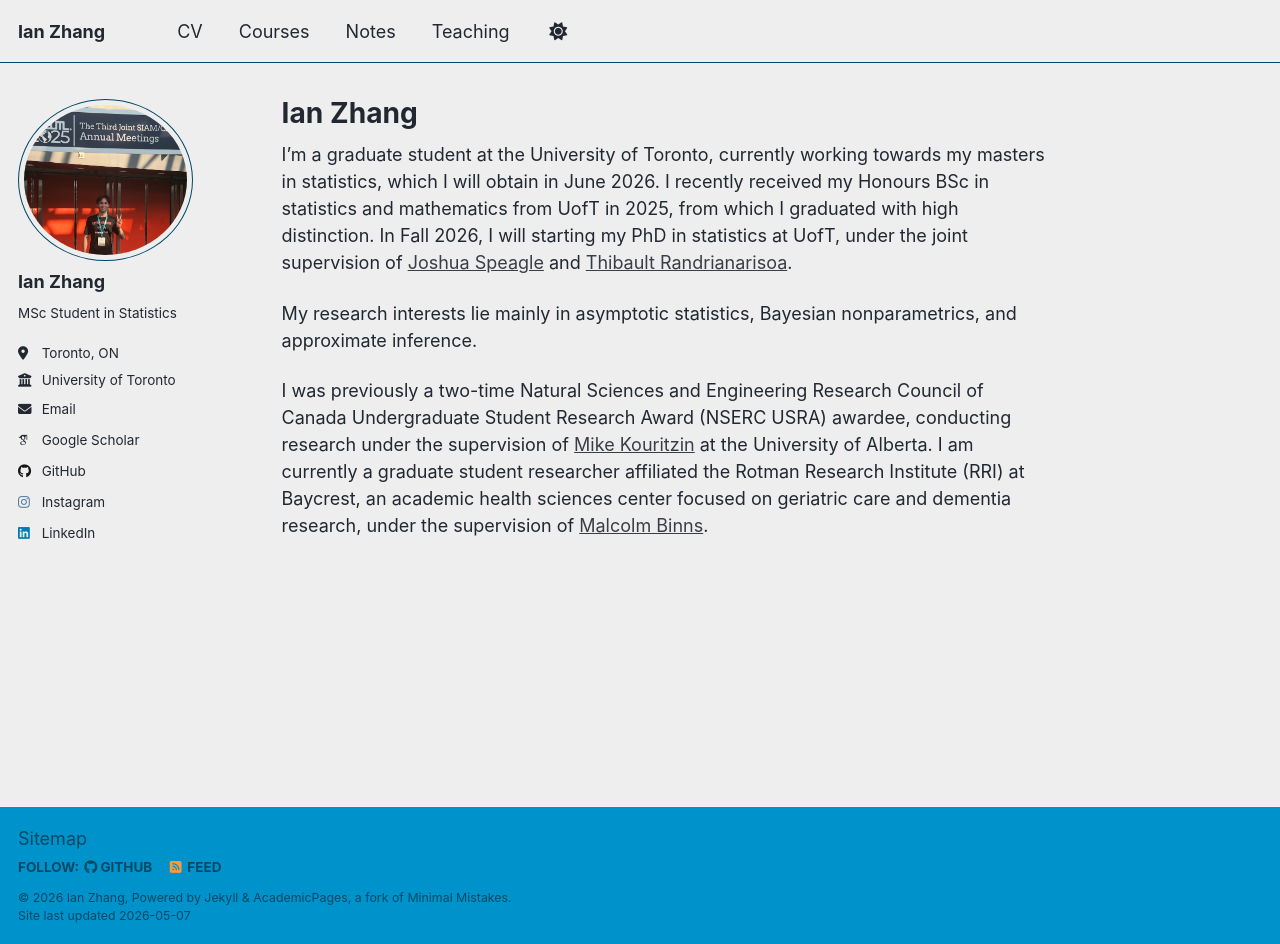
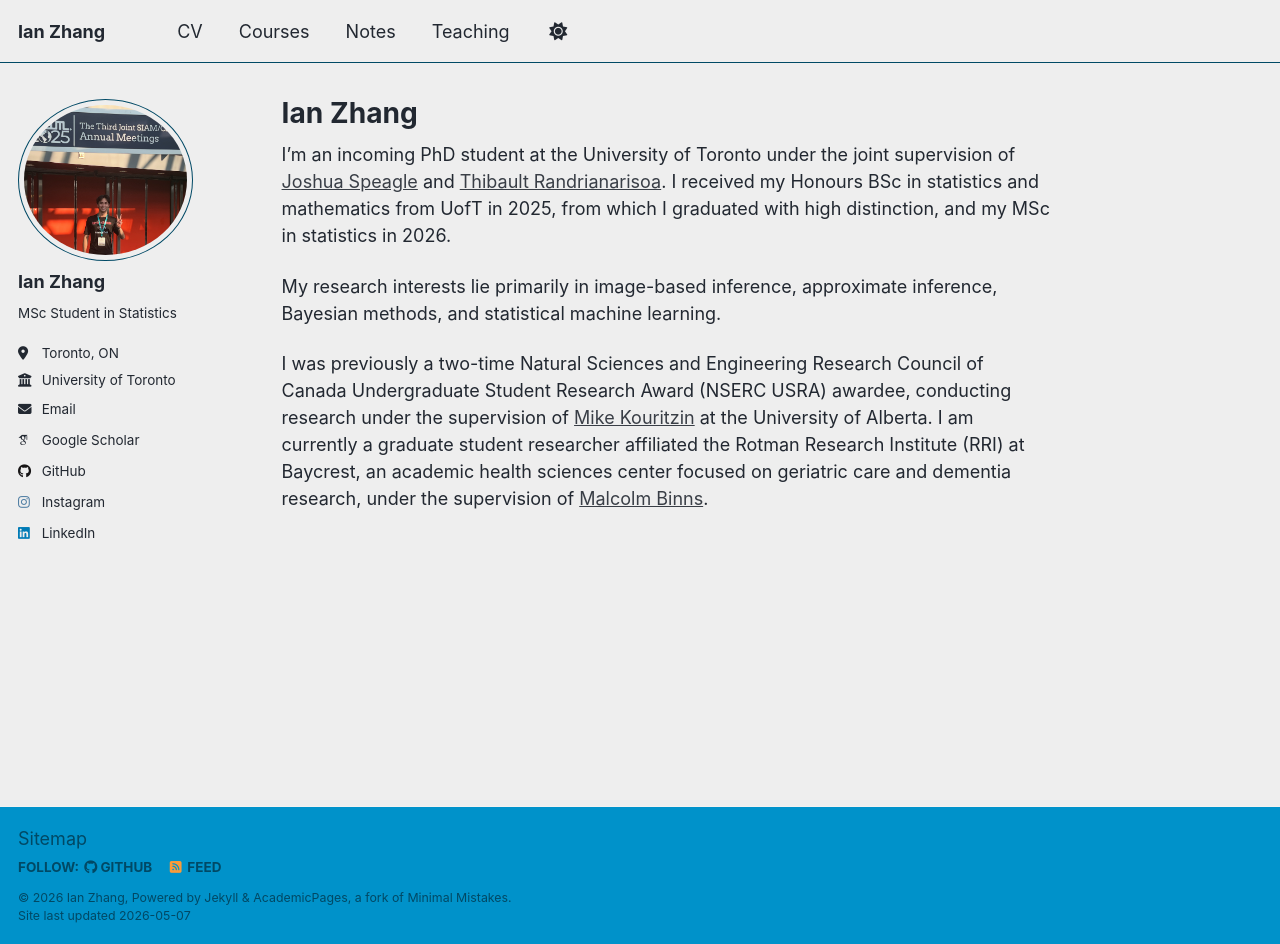
Before and after one commit to IanZhang42/ianwebsite, a Jekyll site: the page built from _pages/about.md, in a window 1280 px wide and 944 px high. Built offline with Jekyll 4.4.1, drawn with Linux system fonts in a browser that asks for light colours; some web fonts are replaced; a script that is not in the unit is left out.

Commit message:
Update about.md

```diff
--- a/_pages/about.md
+++ b/_pages/about.md
@@ -7,8 +7,8 @@ redirect_from:
   - /about.html
 ---
 
-I'm a graduate student at the University of Toronto, currently working towards my masters in statistics, which I will obtain in June 2026. I recently received my Honours BSc in statistics and mathematics from UofT in 2025, from which I graduated with high distinction. In Fall 2026, I will starting my PhD in statistics at UofT, under the joint supervision of [Joshua Speagle](https://joshspeagle.com/) and [Thibault Randrianarisoa](https://thibaultrandrianarisoa.netlify.app/).
+I'm an incoming PhD student at the University of Toronto under the joint supervision of [Joshua Speagle](https://joshspeagle.com/) and [Thibault Randrianarisoa](https://thibaultrandrianarisoa.netlify.app/). I received my Honours BSc in statistics and mathematics from UofT in 2025, from which I graduated with high distinction, and my MSc in statistics in 2026.
 
-My research interests lie mainly in asymptotic statistics, Bayesian nonparametrics, and approximate inference.
+My research interests lie primarily in image-based inference, approximate inference, Bayesian methods, and statistical machine learning.
 
 I was previously a two-time Natural Sciences and Engineering Research Council of Canada Undergraduate Student Research Award (NSERC USRA) awardee, conducting research under the supervision of [Mike Kouritzin](https://www.math.ualberta.ca/~mkouritz/Kouritzin_M.html) at the University of Alberta. I am currently a graduate student researcher affiliated the Rotman Research Institute (RRI) at Baycrest, an academic health sciences center focused on geriatric care and dementia research, under the supervision of [Malcolm Binns](https://www.dlsph.utoronto.ca/faculty-profile/binns-malcolm/).
```
